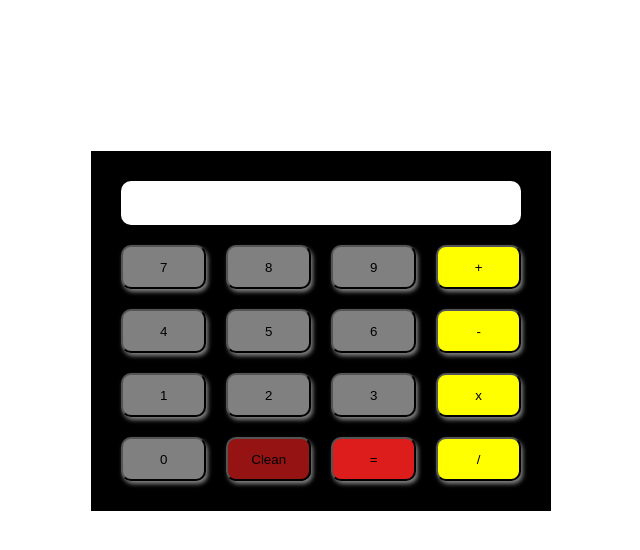
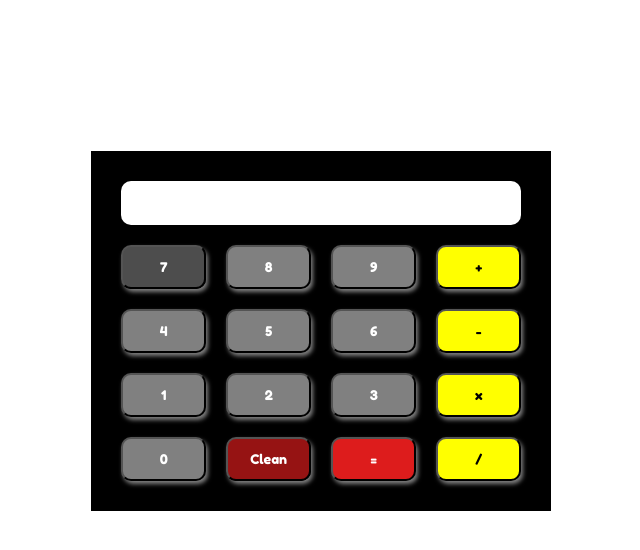
Before and after one commit to Nolyanne/calculadora, a plain HTML site: page index.html in a window 1280 px wide. In both pictures the pointer is over the input 479 px from the left and 267 px from the top of the page. Shown: the whole page, without its empty margins (316-956 px from the left). Drawn offline with Linux system fonts and the light colour scheme.

Commit message:
Update style.css

```diff
--- a/style.css
+++ b/style.css
@@ -1,11 +1,10 @@
 @import url('https://fonts.googleapis.com/css2?family=Fredoka+One&display=swap');
 
 .body{
+    padding: 50px;
 
-    color: white;
-    padding: 50px;
-    font-family: "Fredoka One";
 }
+
 .calc{
     display: grid;
     grid-template-columns: 1fr 1fr 1fr 1fr ;
@@ -32,7 +31,16 @@
     display:flex;
     justify-content: center;
     align-items: center;
+    color: white;
+    font-family: "Fredoka One";
 
+
+}
+
+.num:hover{
+    background-color: rgba(128, 128, 128, 0.603);
+    color: white;
+    font-family: "Fredoka One";
 }
 
 .resultado{
@@ -42,9 +50,8 @@
     grid-column-start: 1;
     grid-column-end: 4;
     grid-column: 1/5;
+}
 
-
-}
 .texto{
     background-color: white;
     color: black;
@@ -53,8 +60,8 @@
     height: 50px;
     text-align: right;
     font-family: "Fredoka One";
+}
 
-}
 .sinal{
     background-color: yellow;
     border-radius: 10px;
@@ -63,7 +70,15 @@
     justify-content: center;
     align-items: center;
     color:black;
+    font-family: "Fredoka One";
 }
+
+.sinal:hover{
+    background-color: rgba(255, 255, 0, 0.753);
+    color:black;
+    font-family: "Fredoka One";
+}
+
 .igual{
     background-color: rgb(221, 28, 28);
     border-radius: 10px;
@@ -71,8 +86,17 @@
     display:flex;
     justify-content: center;
     align-items: center;
+    color:white;
+    font-family: "Fredoka One";
 
 }
+
+.igual:hover{
+    background-color: rgba(221, 28, 28, 0.829);
+    color:white;
+    font-family: "Fredoka One";
+}
+
 .apagar{
     background-color: rgba(221, 28, 28, 0.678);
     border-radius: 10px;
@@ -80,7 +104,14 @@
     display:flex;
     justify-content: center;
     align-items: center;
+    font-family: "Fredoka One";
+    color: white;
+}
 
+.apagar:hover{
+    background-color: rgba(221, 28, 28, 0.425);
+    font-family: "Fredoka One";
+    color: white;
 }
 
 .numCalc{
```
